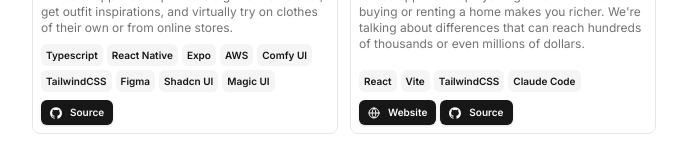
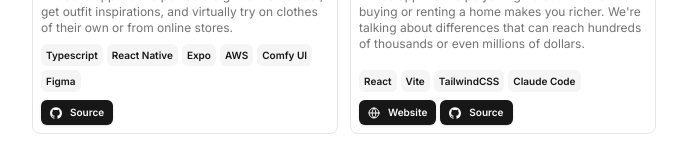
Before and after one commit to zebangeth/zebang-eth, a Next.js app: page / in a window 1280 px wide. Shown: the part 1720-1864 px from the top of the page, without its empty margins (296-983 px from the left). Built offline with nearby package versions, Linux system fonts and the light colour scheme; grey boxes are pictures that could not be loaded.

Commit message:
Update tech stacks for AI Closet project

```diff
--- a/src/data/resume.tsx
+++ b/src/data/resume.tsx
@@ -165,17 +165,7 @@
       active: true,
       description:
         "A mobile app that helps users digitize their closet, get outfit inspirations, and virtually try on clothes of their own or from online stores.",
-      technologies: [
-        "Typescript",
-        "React Native",
-        "Expo",
-        "AWS",
-        "Comfy UI",
-        "TailwindCSS",
-        "Figma",
-        "Shadcn UI",
-        "Magic UI",
-      ],
+      technologies: ["Typescript", "React Native", "Expo", "AWS", "Comfy UI", "Figma"],
       links: [
         {
           type: "Source",
```
